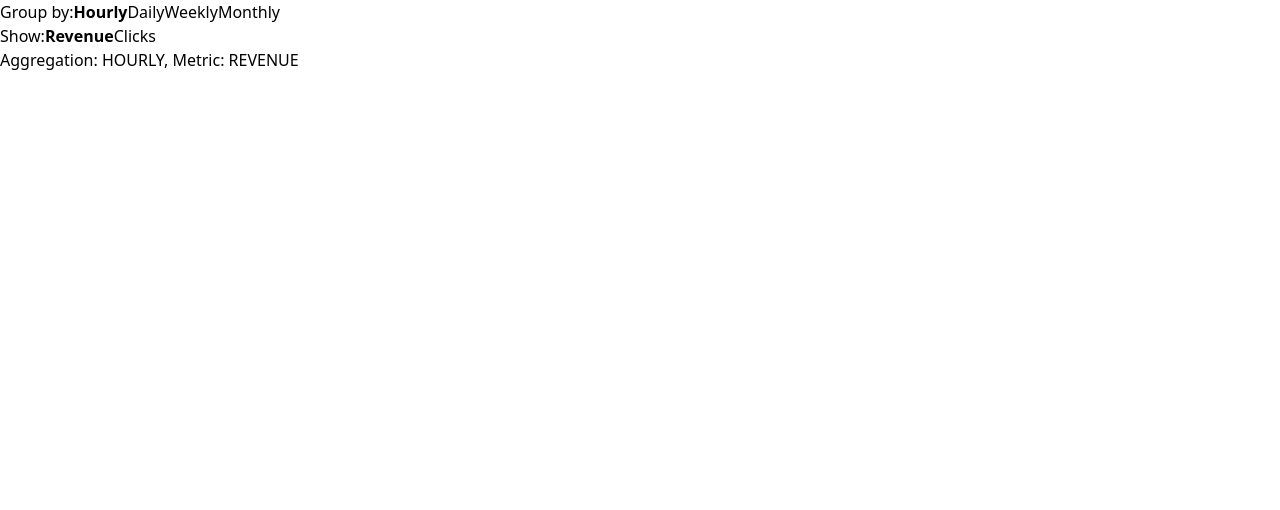
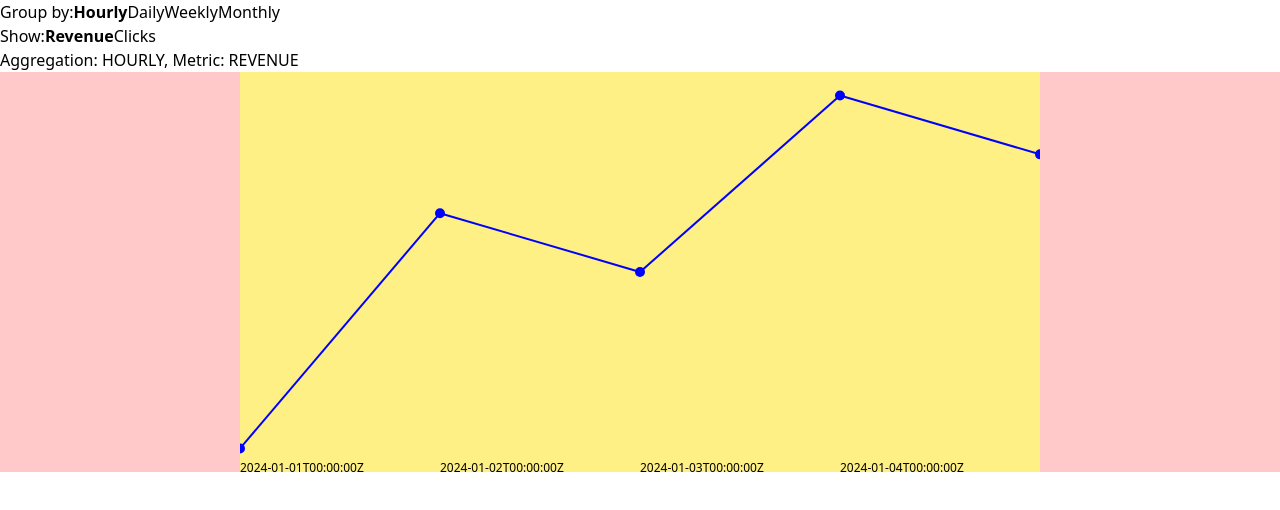
Before and after one commit to hapttic/front-test-assigment-2025-public, a React (Vite) app: page / in a window 1280 px wide. Shown: the top 510 px of the page. Built offline with nearby package versions, Linux system fonts and the light colour scheme.

Commit message:
feat: Initial timeline chart SVG

```diff
--- /dev/null
+++ b/src/components/TimelineChart.tsx
@@ -0,0 +1,67 @@
+import type { TimelineChartProps } from "../types/types";
+
+function TimelineChart({ title, data }: TimelineChartProps) {
+  const chartWidth = 800;
+  const chartHeight = 400;
+
+  const distanceBetweenPoints = chartWidth / (data.length - 1);
+
+  const maxValue = Math.max(...data.map((point) => point.value)) + 2;
+  const minValue = Math.min(...data.map((point) => point.value)) - 2;
+  const valueRange = maxValue - minValue;
+
+  const getY = (value: number) => {
+    if (valueRange === 0) return chartHeight / 2;
+    return chartHeight - ((value - minValue) / valueRange) * chartHeight;
+  };
+
+  return (
+    <div className="w-full bg-red-200 flex justify-center items-center">
+      <svg className="bg-yellow-200" width={chartWidth} height={chartHeight}>
+        {data.map((point, index) => {
+          return (
+            <circle
+              key={index}
+              cx={index * distanceBetweenPoints}
+              cy={getY(point.value)}
+              r={5}
+              fill="blue"
+            />
+          );
+        })}
+
+        {data.map((point, index) => {
+          if (index === 0) return null;
+          const prevPoint = data[index - 1];
+          return (
+            <line
+              key={index}
+              x1={(index - 1) * distanceBetweenPoints}
+              y1={getY(prevPoint.value)}
+              x2={index * distanceBetweenPoints}
+              y2={getY(point.value)}
+              stroke="blue"
+              strokeWidth={2}
+            />
+          );
+        })}
+
+        {data.map((point, index) => {
+          return (
+            <text
+              key={index}
+              x={index * distanceBetweenPoints}
+              y={chartHeight}
+              fontSize="12"
+              fill="black"
+            >
+              {point.timestamp}
+            </text>
+          );
+        })}
+      </svg>
+    </div>
+  );
+}
+
+export default TimelineChart;
--- a/src/components/TimelineChartSection.tsx
+++ b/src/components/TimelineChartSection.tsx
@@ -1,17 +1,31 @@
 import { useState } from "react";
-import { MetricType, type TimelineChartProps } from "../types/types";
+import { MetricType, type TimelineChartSectionProps } from "../types/types";
 import MetricTypeControl from "./MetricTypeControl";
+import TimelineChart from "./TimelineChart";
 
-function TimelineChartSection({ aggregationType }: TimelineChartProps) {
-    const [metricType, setMetricType] = useState<MetricType>(MetricType.REVENUE);
+function TimelineChartSection({ aggregationType }: TimelineChartSectionProps) {
+  const [metricType, setMetricType] = useState<MetricType>(MetricType.REVENUE);
 
-    return (
-        <section>
-            <MetricTypeControl metricType={metricType} setMetricType={setMetricType} />
-            <div>Aggregation: {aggregationType}, Metric: {metricType}</div>
+  const dummyData = [
+    { timestamp: "2024-01-01T00:00:00Z", value: 20 },
+    { timestamp: "2024-01-02T00:00:00Z", value: 40 },
+    { timestamp: "2024-01-03T00:00:00Z", value: 35 },
+    { timestamp: "2024-01-04T00:00:00Z", value: 50 },
+    { timestamp: "2024-01-05T00:00:00Z", value: 45 },
+  ];
 
-        </section>
-    );
+  return (
+    <section>
+      <MetricTypeControl
+        metricType={metricType}
+        setMetricType={setMetricType}
+      />
+      <div>
+        Aggregation: {aggregationType}, Metric: {metricType}
+      </div>
+      <TimelineChart title="Test" data={dummyData} />
+    </section>
+  );
 }
 
 export default TimelineChartSection;
```
Also changed, not shown: src/App.tsx (+11 -6 lines), src/types/types.ts (+11 -1 lines).
